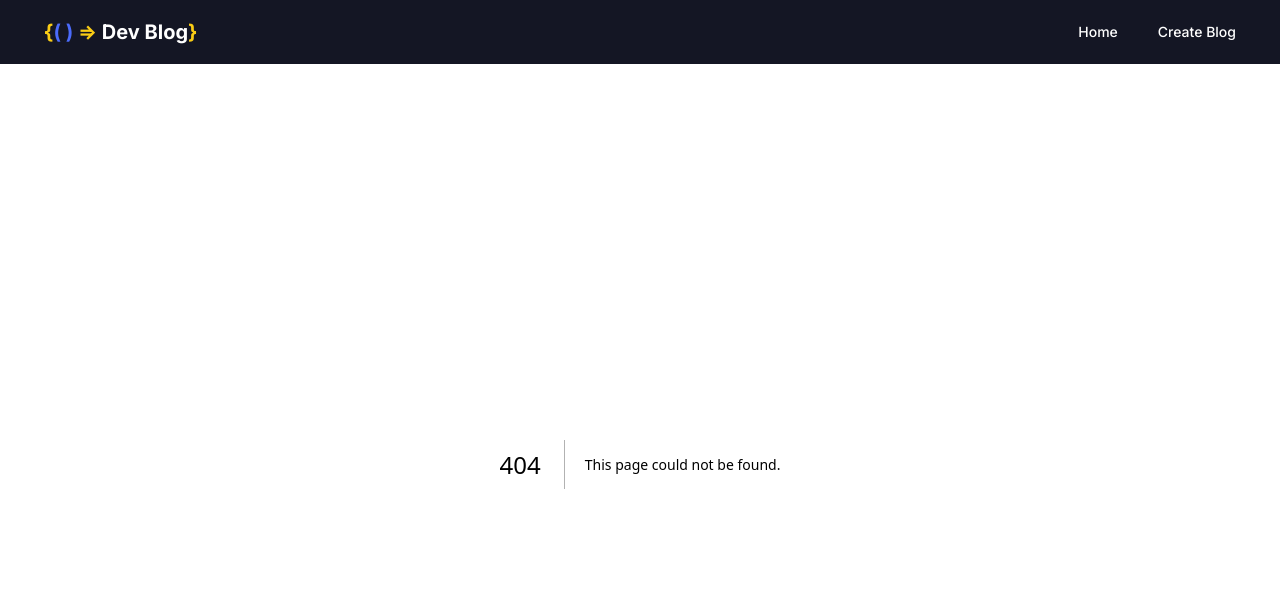
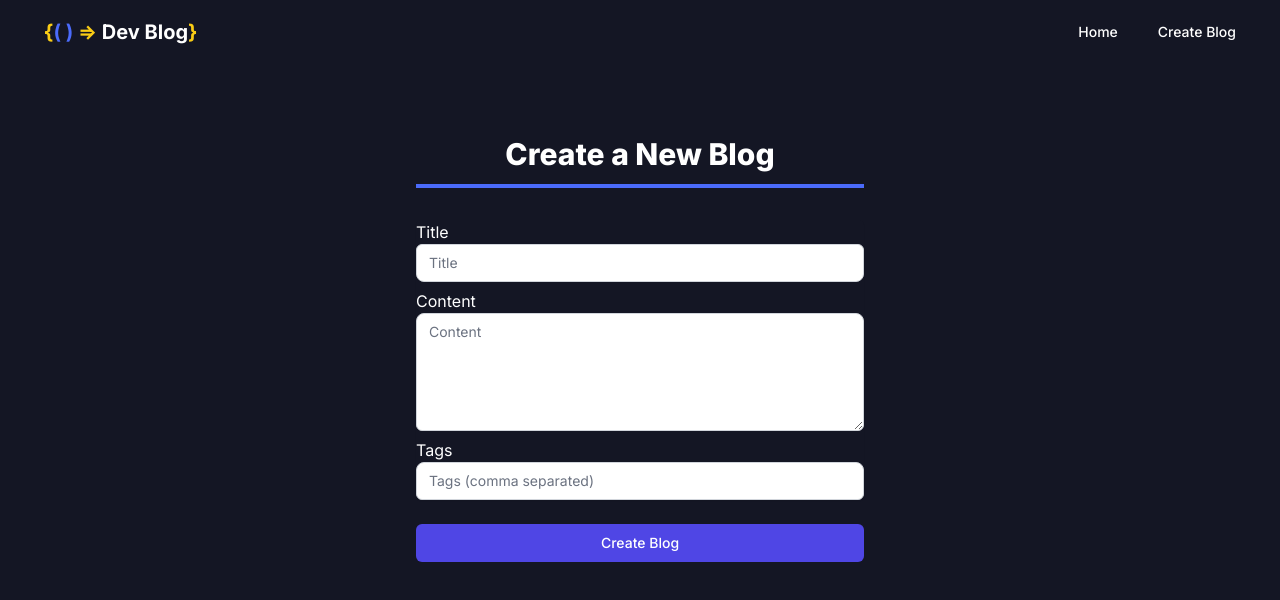
Before and after one commit to Husseinn-Essam/Slash-Frontend-Task, a Next.js app: page /create-blog in a window 1280 px wide. Before the commit this address had no page. Shown: the top 600 px of the page. Built offline with nearby package versions, Linux system fonts and the light colour scheme.

Commit message:
Form, Notification component, cleanups

```diff
--- a/src/app/blog/[slug]/page.tsx
+++ b/src/app/blog/[slug]/page.tsx
@@ -1,5 +1,7 @@
 import { Suspense } from "react";
 import { Author } from "@/components/Author";
+import BlogTags from "@/components/BlogTags";
+import BlogMetrics from "@/components/BlogMetrics";
 
 interface BlogProps {
   params: { slug: string };
@@ -14,24 +16,15 @@ const getData = async (blogID: number) => {
   return data;
 };
 
-const Blog: React.FC<BlogProps> = async ({ params }) => {
+const BlogPage: React.FC<BlogProps> = async ({ params }) => {
   const blogID = parseInt(params.slug, 10);
 
   const blog = await getData(blogID);
 
-  const { title, userId, tags, body, views, reactions } = blog;
+  const { title, userId, tags, body, views, reactions, id } = blog;
   return (
     <div className="min-h-screen max-w-4xl mx-auto px-4 py-8 bg-dark-bg">
-      <div className="flex mb-2 gap-1">
-        {tags.map((category: string) => (
-          <div
-            key={blog.id}
-            className="text-dark-primary rounded-lg px-1 py-1 text-xs bg-indigo-950"
-          >
-            {category}
-          </div>
-        ))}
-      </div>
+      <BlogTags tags={tags} />
       <h1 className="text-4xl font-bold mb-4 text-white">{title}</h1>
       <div className="flex flex-row items-center mt-2">
         <div className="flex flex-row items-center flex-grow">
@@ -50,13 +43,7 @@ const Blog: React.FC<BlogProps> = async ({ params }) => {
             <Author userId={userId} />
           </Suspense>
         </div>
-        <p className="text-xs text-gray-600 font-bold ml-2">{views} Views</p>
-        <p className="text-xs text-gray-600 font-bold ml-2">
-          {reactions.likes} Likes
-        </p>
-        <p className="text-xs text-gray-600 font-bold ml-2">
-          {reactions.dislikes} Dislikes
-        </p>
+        <BlogMetrics views={views} reactions={reactions} />
       </div>
       <img
         className="mt-3 rounded-xl w-full items-center mx-auto max-h-96 object-cover"
@@ -70,4 +57,4 @@ const Blog: React.FC<BlogProps> = async ({ params }) => {
   );
 };
 
-export default Blog;
+export default BlogPage;
--- /dev/null
+++ b/src/app/create-blog/page.tsx
@@ -0,0 +1,169 @@
+"use client";
+import { useState } from "react";
+import Notification from "@/components/Notification";
+
+interface BlogPost {
+  title: string;
+  content: string;
+  tags: string[];
+}
+
+const CreatePostPage: React.FC = () => {
+  const [post, setPost] = useState<BlogPost>({
+    title: "",
+    content: "",
+    tags: [],
+  });
+
+  const [showNotification, setShowNotification] = useState(false);
+  const [errors, setErrors] = useState<{ [key: string]: string }>({});
+
+  const handleChange = (
+    e: React.ChangeEvent<HTMLInputElement | HTMLTextAreaElement>
+  ) => {
+    const { name, value } = e.target;
+    setPost({
+      ...post,
+      [name]: value,
+    });
+  };
+
+  const handleTagChange = (e: React.ChangeEvent<HTMLInputElement>) => {
+    const tags = e.target.value.split(",").map((tag) => tag.trim());
+    setPost({
+      ...post,
+      tags,
+    });
+  };
+
+  const handleSubmit = (e: React.FormEvent) => {
+    e.preventDefault();
+    if (validateForm()) {
+      console.log("Submitting post: ", post);
+      setShowNotification(true);
+      setPost({
+        title: "",
+        content: "",
+        tags: [],
+      });
+      setErrors({});
+    }
+  };
+
+  const validateForm = (): boolean => {
+    let valid = true;
+    const newErrors: { [key: string]: string } = {};
+
+    if (!post.title.trim()) {
+      newErrors["title"] = "Title is required";
+      valid = false;
+    }
+
+    if (!post.content.trim()) {
+      newErrors["content"] = "Content is required";
+      valid = false;
+    }
+
+    if (!post.tags.length) {
+      newErrors["tags"] = "At least one tag is required";
+      valid = false;
+    }
+
+    setErrors(newErrors);
+    return valid;
+  };
+
+  const closeNotification = () => {
+    setShowNotification(false);
+  };
+
+  return (
+    <div className="min-h-screen flex  justify-center bg-dark-bg py-12 px-4 sm:px-6 lg:px-8">
+      <div className="max-w-md w-full space-y-8">
+        <h2 className="mt-6 text-center text-3xl font-extrabold text-dark-txt -mb-5">
+          Create a New Blog
+        </h2>
+        <div className="h-1 bg-dark-primary">
+
+        </div>
+        <form className="mt-8 space-y-6" onSubmit={handleSubmit}>
+          <div className="flex flex-col gap-2 rounded-md shadow-sm -space-y-px">
+            <div>
+              <label htmlFor="title" className="text-dark-txt">
+                Title
+              </label>
+              <input
+                id="title"
+                name="title"
+                type="text"
+                className={`appearance-none rounded-lg relative block w-full px-3 py-2 border ${
+                  errors["title"] ? "border-red-500" : "border-gray-300"
+                } placeholder-gray-500 text-gray-900 rounded-t-md focus:outline-none focus:ring-indigo-500 focus:border-indigo-500 focus:z-10 sm:text-sm`}
+                placeholder="Title"
+                value={post.title}
+                onChange={handleChange}
+              />
+              {errors["title"] && (
+                <p className="text-red-500 text-sm mt-1">{errors["title"]}</p>
+              )}
+            </div>
+            <div>
+              <label htmlFor="title" className="text-dark-txt">
+                Content
+              </label>
+              <textarea
+                id="content"
+                name="content"
+                className={`appearance-none rounded-lg relative block w-full px-3 py-2 border ${
+                  errors["content"] ? "border-red-500" : "border-gray-300"
+                } placeholder-gray-500 text-gray-900 rounded-b-md focus:outline-none focus:ring-indigo-500 focus:border-indigo-500 focus:z-10 sm:text-sm`}
+                placeholder="Content"
+                rows={5}
+                value={post.content}
+                onChange={handleChange}
+              />
+              {errors["content"] && (
+                <p className="text-red-500 text-sm mt-1">{errors["content"]}</p>
+              )}
+            </div>
+            <div>
+              <label htmlFor="title" className="text-dark-txt">
+                Tags
+              </label>
+              <input
+                id="tags"
+                name="tags"
+                type="text"
+                className={`appearance-none rounded-lg relative block w-full px-3 py-2 border ${
+                  errors["tags"] ? "border-red-500" : "border-gray-300"
+                } placeholder-gray-500 text-gray-900 rounded-b-md focus:outline-none focus:ring-indigo-500 focus:border-indigo-500 focus:z-10 sm:text-sm`}
+                placeholder="Tags (comma separated)"
+                value={post.tags.join(", ")}
+                onChange={handleTagChange}
+              />
+              {errors["tags"] && (
+                <p className="text-red-500 text-sm mt-1">{errors["tags"]}</p>
+              )}
+            </div>
+          </div>
+          <div>
+            <button
+              type="submit"
+              className="group relative w-full flex justify-center py-2 px-4 border border-transparent text-sm font-medium rounded-md text-white bg-indigo-600 hover:bg-indigo-700 focus:outline-none focus:ring-2 focus:ring-offset-2 focus:ring-indigo-500"
+            >
+              Create Blog
+            </button>
+          </div>
+        </form>
+      </div>
+      {showNotification && (
+        <Notification
+          message="Post submitted successfully!"
+          onClose={closeNotification}
+        />
+      )}
+    </div>
+  );
+};
+
+export default CreatePostPage;
--- a/src/components/Author.tsx
+++ b/src/components/Author.tsx
@@ -1,3 +1,5 @@
+// i decided to make the author name a server component because it does its own fetching of data
+// and i didn't want to block the rendering of the blog post while waiting for the author name to load
 interface User {
   firstName: string;
   lastName: string;
--- /dev/null
+++ b/src/components/BlogMetrics.tsx
@@ -0,0 +1,23 @@
+interface BlogMetricsProps {
+  views: number;
+  reactions: {
+    likes: number;
+    dislikes: number;
+  };
+}
+
+const BlogMetrics: React.FC<BlogMetricsProps> = ({ views, reactions }) => {
+  return (
+    <>
+      <p className="text-xs text-gray-600 font-bold ml-2">{views} Views</p>
+      <p className="text-xs text-gray-600 font-bold ml-2">
+        {reactions.likes} Likes
+      </p>
+      <p className="text-xs text-gray-600 font-bold ml-2">
+        {reactions.dislikes} Dislikes
+      </p>
+    </>
+  );
+};
+
+export default BlogMetrics;
--- /dev/null
+++ b/src/components/BlogTags.tsx
@@ -0,0 +1,21 @@
+interface BlogTagsProps {
+  tags: string[];
+
+}
+
+const BlogTags: React.FC<BlogTagsProps> = ({tags}) => {
+  return (
+    <div className="flex mb-2 gap-1 mt-2">
+      {tags.map((category: string,index) => (
+        <div
+          key={index}
+          className="text-dark-primary rounded-lg px-1 py-1 text-xs bg-indigo-950"
+        >
+          {category}
+        </div>
+      ))}
+    </div>
+  );
+};
+
+export default BlogTags;
--- a/src/components/Card.tsx
+++ b/src/components/Card.tsx
@@ -2,6 +2,7 @@ import React, { Suspense } from "react";
 import { Post } from "../types/types";
 import { Author } from "./Author";
 import Link from "next/link";
+import BlogTags from "@/components/BlogTags";
 
 interface CardProps {
   blog: Post;
@@ -17,16 +18,8 @@ const Card: React.FC<CardProps> = ({ blog }) => {
           alt="placeholder"
         />
       </div>
-      <div className="flex p-2 gap-1">
-        {blog.tags.map((category: string, index: number) => (
-          <div
-            key={index}
-            className="text-dark-primary rounded-lg px-1 py-1 text-xs bg-indigo-950"
-          >
-            {category}
-          </div>
-        ))}
-      </div>
+      <BlogTags tags={blog.tags} />
+
       <div className="flex flex-col w-full px-3 flex-grow">
         <h1 className="text-xl font-bold line-clamp-2">{blog.title}</h1>
         <p className="text-sm text-gray-600 mt-2 line-clamp-3">{blog.body}</p>
--- /dev/null
+++ b/src/components/Notification.tsx
@@ -0,0 +1,27 @@
+"use client";
+import React, { useEffect } from "react";
+
+interface NotificationProps {
+  message: string;
+  onClose: () => void;
+}
+
+const Notification: React.FC<NotificationProps> = ({ message, onClose }) => {
+  useEffect(() => {
+    const timer = setTimeout(() => {
+      onClose();
+    }, 5000);
+
+    return () => {
+      clearTimeout(timer);
+    };
+  }, [onClose]);
+
+  return (
+    <div className="fixed top-0 mt-5  mb-4 mr-4 p-4 bg-green-700 text-white rounded-md shadow-md">
+      <p>{message}</p>
+    </div>
+  );
+};
+
+export default Notification;
```
Also changed, not shown: src/components/Navbar.tsx (+5 -2 lines).
